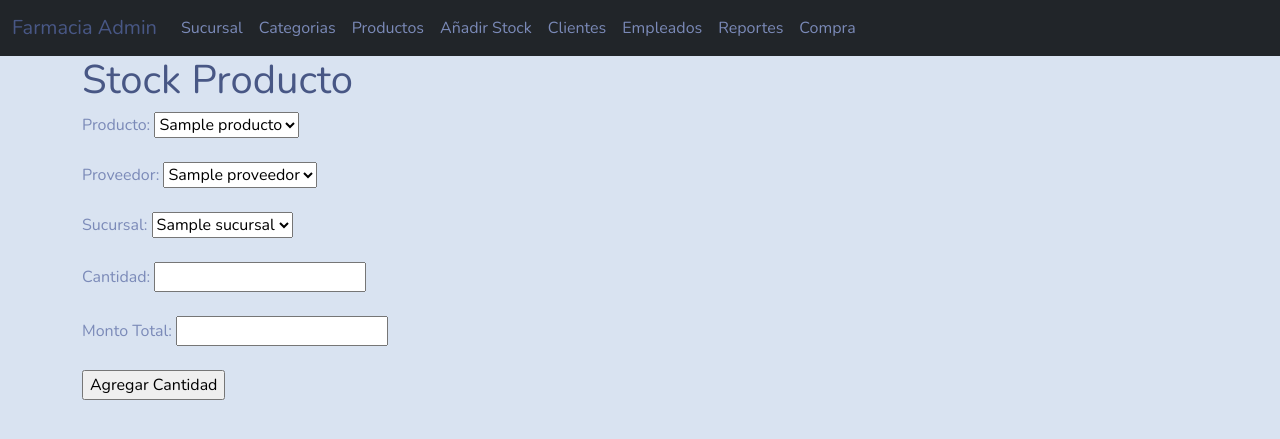
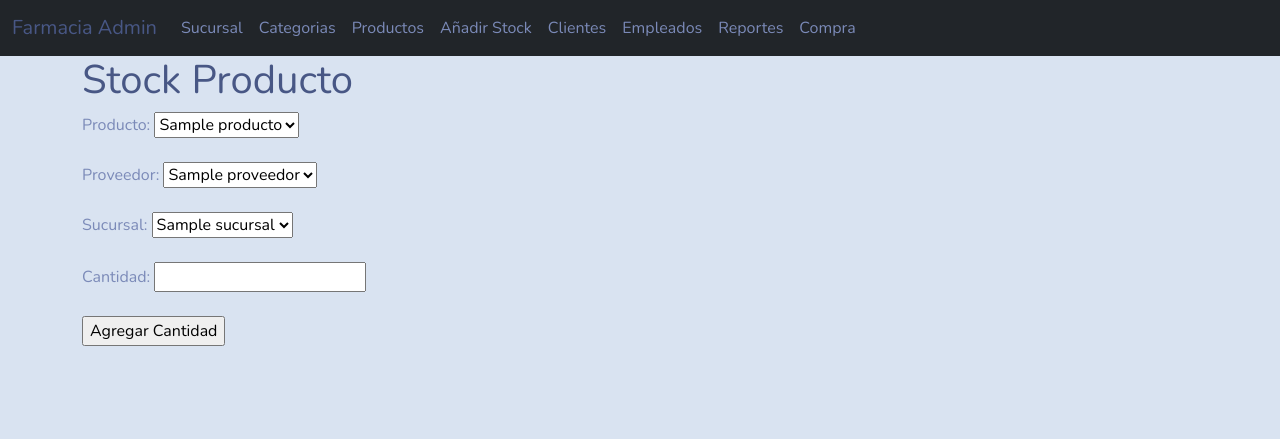
Before and after one commit to felix-gy/Pharmacy-web-app, a Flask app: template app/templates/inventario.html in a window 1280 px wide. Shown: the top 439 px of the page. Run offline with Flask 2, Linux system fonts and the light colour scheme; the template is opened without the code that fills it: most values are stand-ins (such as "Sample title", 1, 10 or a date in 2020); some libraries are stand-ins or nearby versions.

Commit message:
inventario.html

```diff
--- a/app/templates/inventario.html
+++ b/app/templates/inventario.html
@@ -26,8 +26,6 @@
 
     <label for="cantidad">Cantidad:</label>
     <input type="number" id="cantidad" name="cantidad" required><br><br>
-    <label for="monto_total">Monto Total:</label>
-    <input type="number" step="0.01" id="monto_total" name="monto_total" required><br><br>
     <input type="submit" value="Agregar Cantidad">
 </form>
 {% endblock %}
```
